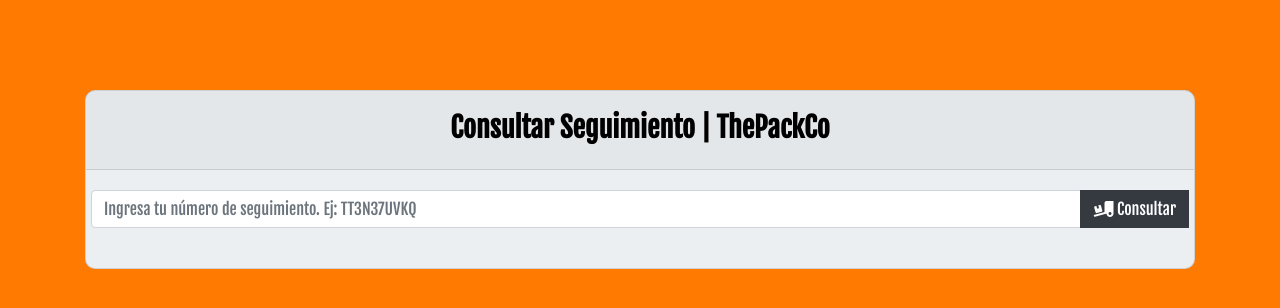
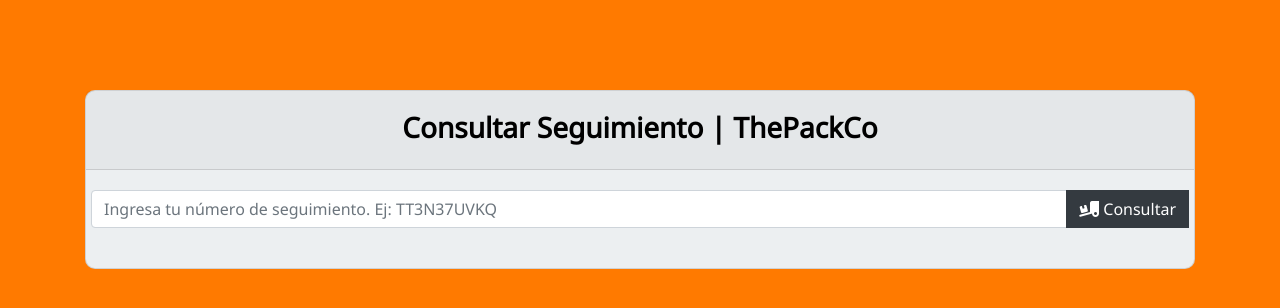
Before and after one commit to thepackco/thepackco-tracking, a plain HTML site: page index.html in a window 1280 px wide. Drawn offline with nearby package versions, Linux system fonts and the light colour scheme; some packages are replaced by stand-ins of ours; a script that the page names is missing.

Commit message:
changing font and removing delivery in products

```diff
--- a/app.js
+++ b/app.js
@@ -137,6 +137,9 @@ searchButton.addEventListener("click", async () => {
   //   Productos
   let aux = "";
   for (const product of orderData.products) {
+    if (product.name === "DELIVERY") {
+      continue;
+    }
     aux += `<li>${product.quantity}x ${product.name}</li>`;
   }
   orderProducts.innerHTML = toTitleCase(aux);
--- a/index.html
+++ b/index.html
@@ -10,9 +10,9 @@
     <script src="https://cdnjs.cloudflare.com/ajax/libs/jquery/3.2.1/jquery.min.js"></script>
     <link rel="stylesheet" href="https://cdnjs.cloudflare.com/ajax/libs/font-awesome/4.7.0/css/font-awesome.min.css" />
 
-    <style>
-        @import url('https://fonts.googleapis.com/css2?family=Fjalla+One&display=swap');
-    </style>
+    <link rel="preconnect" href="https://fonts.googleapis.com">
+    <link rel="preconnect" href="https://fonts.gstatic.com" crossorigin>
+    <link href="https://fonts.googleapis.com/css2?family=Noto+Sans&display=swap" rel="stylesheet">
 
     <link rel="stylesheet" href="style.css" />
     <link rel="shortcut icon" href="img/favicon.ico" type="image/x-icon" />
--- a/style.css
+++ b/style.css
@@ -4,7 +4,7 @@ body {
     height: 100%;
     background-color: #ff7a00;
     background-repeat: no-repeat;
-    font-family: 'Fjalla One', sans-serif;
+    font-family: 'Noto Sans', sans-serif;
 }
 
 .text-primary {
```
